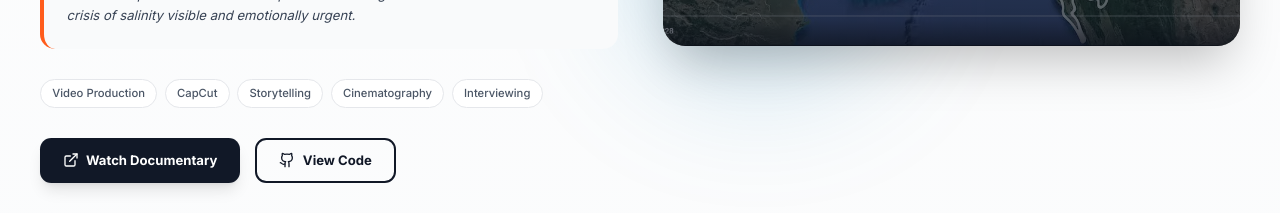
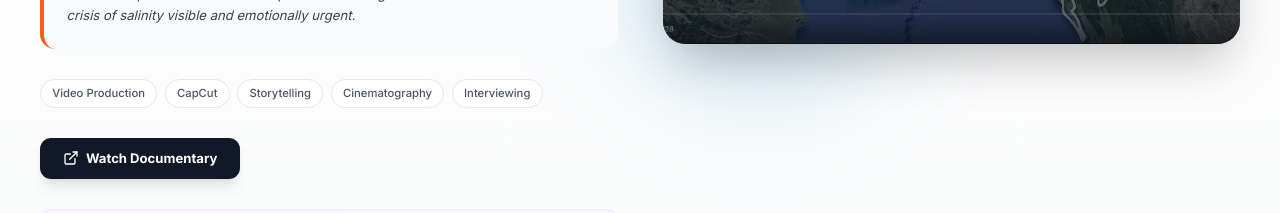
Before and after one commit to 00Shawon/Shawon-Academic-Portfolio, a React (Vite) app: page / in a window 1280 px wide. Shown: the part 2920-3133 px from the top of the page. Built offline with nearby package versions, Linux system fonts and the light colour scheme; a web font is replaced by a local one.

Commit message:
ui: remove view code button from documentary project

```diff
--- a/src/components/Sections/FeaturedWork.jsx
+++ b/src/components/Sections/FeaturedWork.jsx
@@ -236,6 +236,7 @@ const FeaturedWork = () => {
                     <ExternalLink size={16} />
                     {project.label.includes("DOCUMENTARY") ? "Watch Documentary" : "View Live Prototype"}
                   </a>
+                  {project.githubLink !== "#" && (
                     <a
                       href={project.githubLink}
                       target="_blank"
@@ -245,6 +246,7 @@ const FeaturedWork = () => {
                       <Github size={16} />
                       View Code
                     </a>
+                  )}
                 </div>
 
                 {/* Faculty Alignment */}
```
Lines whose indentation alone changed are shown as unchanged.
